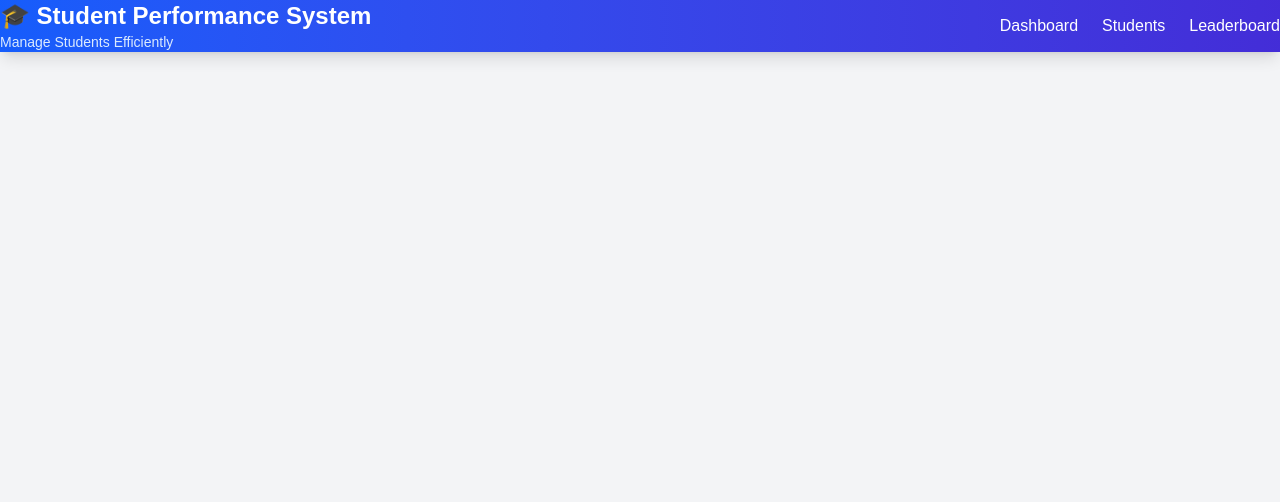
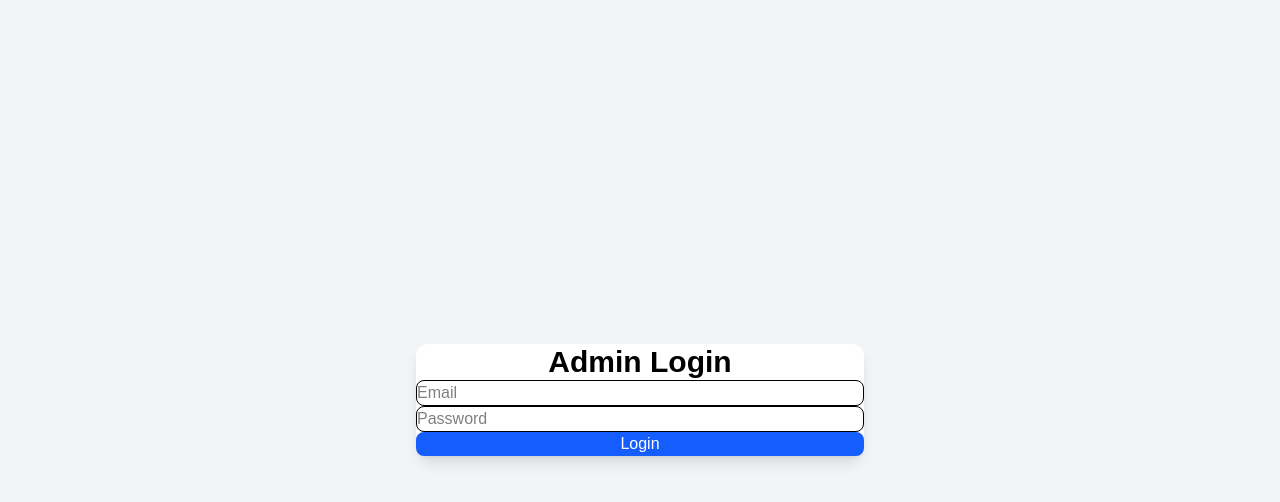
Before and after one commit to Divya9306/student-performance-analytics, a React app in the folder frontend/: page /login in a window 1280 px wide. Shown: the top 502 px of the page. Built offline with nearby package versions, Linux system fonts and the light colour scheme; the HTML template or start-up script is replaced by a standard one.

Commit message:
Completed JWT authentication with protected routes and logout

```diff
--- a/frontend/src/App.jsx
+++ b/frontend/src/App.jsx
@@ -1,32 +1,54 @@
 import { Routes, Route } from "react-router-dom";
 
 import Navbar from "./components/Navbar";
+import ProtectedRoute from "./components/ProtectedRoute";
+
 import Students from "./pages/Students";
 import Leaderboard from "./pages/Leaderboard";
+import Login from "./pages/Login";
 
 function App() {
     return (
         <div className="min-h-screen bg-gray-100">
 
-            <Navbar />
+            <Routes>
 
-            <main className="max-w-7xl mx-auto px-6 py-8">
+                <Route
+                    path="/login"
+                    element={<Login />}
+                />
 
-                <Routes>
+                <Route
+                    path="/"
+                    element={
+                        <ProtectedRoute>
+                            <>
+                                <Navbar />
 
-                    <Route
-                        path="/"
-                        element={<Students />}
-                    />
+                                <main className="max-w-7xl mx-auto px-6 py-8">
+                                    <Students />
+                                </main>
+                            </>
+                        </ProtectedRoute>
+                    }
+                />
 
-                    <Route
-                        path="/leaderboard"
-                        element={<Leaderboard />}
-                    />
+                <Route
+                    path="/leaderboard"
+                    element={
+                        <ProtectedRoute>
+                            <>
+                                <Navbar />
 
-                </Routes>
+                                <main className="max-w-7xl mx-auto px-6 py-8">
+                                    <Leaderboard />
+                                </main>
+                            </>
+                        </ProtectedRoute>
+                    }
+                />
 
-            </main>
+            </Routes>
 
         </div>
     );
--- a/frontend/src/components/Navbar.jsx
+++ b/frontend/src/components/Navbar.jsx
@@ -1,12 +1,27 @@
-import { NavLink } from "react-router-dom";
+import { NavLink, useNavigate } from "react-router-dom";
+import toast from "react-hot-toast";
 
 function Navbar() {
+
+    const navigate = useNavigate();
+
+    const handleLogout = () => {
+
+        localStorage.removeItem("token");
+
+        toast.success("Logged out successfully!");
+
+        navigate("/login");
+
+    };
+
     return (
         <nav className="bg-gradient-to-r from-blue-600 to-indigo-700 shadow-lg">
 
             <div className="max-w-7xl mx-auto px-6 py-4 flex justify-between items-center">
 
                 <div>
+
                     <h1 className="text-2xl font-bold text-white">
                         🎓 Student Performance System
                     </h1>
@@ -14,9 +29,10 @@ function Navbar() {
                     <p className="text-blue-100 text-sm">
                         Manage Students Efficiently
                     </p>
+
                 </div>
 
-                <div className="hidden md:flex gap-6 text-white font-medium">
+                <div className="hidden md:flex gap-6 items-center text-white font-medium">
 
                     <NavLink
                         to="/"
@@ -51,6 +67,13 @@ function Navbar() {
                         Leaderboard
                     </NavLink>
 
+                    <button
+                        onClick={handleLogout}
+                        className="bg-red-500 hover:bg-red-600 px-4 py-2 rounded-lg transition"
+                    >
+                        Logout
+                    </button>
+
                 </div>
 
             </div>
--- /dev/null
+++ b/frontend/src/components/ProtectedRoute.jsx
@@ -0,0 +1,14 @@
+import { Navigate } from "react-router-dom";
+
+function ProtectedRoute({ children }) {
+
+    const token = localStorage.getItem("token");
+
+    if (!token) {
+        return <Navigate to="/login" replace />;
+    }
+
+    return children;
+}
+
+export default ProtectedRoute;
--- /dev/null
+++ b/frontend/src/pages/Login.jsx
@@ -0,0 +1,94 @@
+import { useState } from "react";
+import { useNavigate } from "react-router-dom";
+import api from "../services/api";
+import toast from "react-hot-toast";
+
+function Login() {
+
+    const navigate = useNavigate();
+
+    const [formData, setFormData] = useState({
+        email: "",
+        password: ""
+    });
+
+    const handleChange = (e) => {
+
+        setFormData({
+            ...formData,
+            [e.target.name]: e.target.value
+        });
+
+    };
+
+    const handleSubmit = async (e) => {
+
+        e.preventDefault();
+
+        try {
+
+            const response = await api.post("/auth/login", formData);
+
+            localStorage.setItem("token", response.data.token);
+
+            toast.success("Login Successful!");
+
+            navigate("/");
+
+        } catch (error) {
+
+            toast.error("Invalid Email or Password");
+
+        }
+
+    };
+
+    return (
+
+        <div className="min-h-screen flex items-center justify-center bg-gray-100">
+
+            <div className="bg-white p-8 rounded-xl shadow-lg w-full max-w-md">
+
+                <h1 className="text-3xl font-bold text-center mb-6">
+                    Admin Login
+                </h1>
+
+                <form onSubmit={handleSubmit} className="space-y-4">
+
+                    <input
+                        type="email"
+                        name="email"
+                        placeholder="Email"
+                        value={formData.email}
+                        onChange={handleChange}
+                        className="w-full border rounded-lg p-3"
+                        required
+                    />
+
+                    <input
+                        type="password"
+                        name="password"
+                        placeholder="Password"
+                        value={formData.password}
+                        onChange={handleChange}
+                        className="w-full border rounded-lg p-3"
+                        required
+                    />
+
+                    <button
+                        className="w-full bg-blue-600 hover:bg-blue-700 text-white p-3 rounded-lg"
+                    >
+                        Login
+                    </button>
+
+                </form>
+
+            </div>
+
+        </div>
+
+    );
+
+}
+
+export default Login;
```
